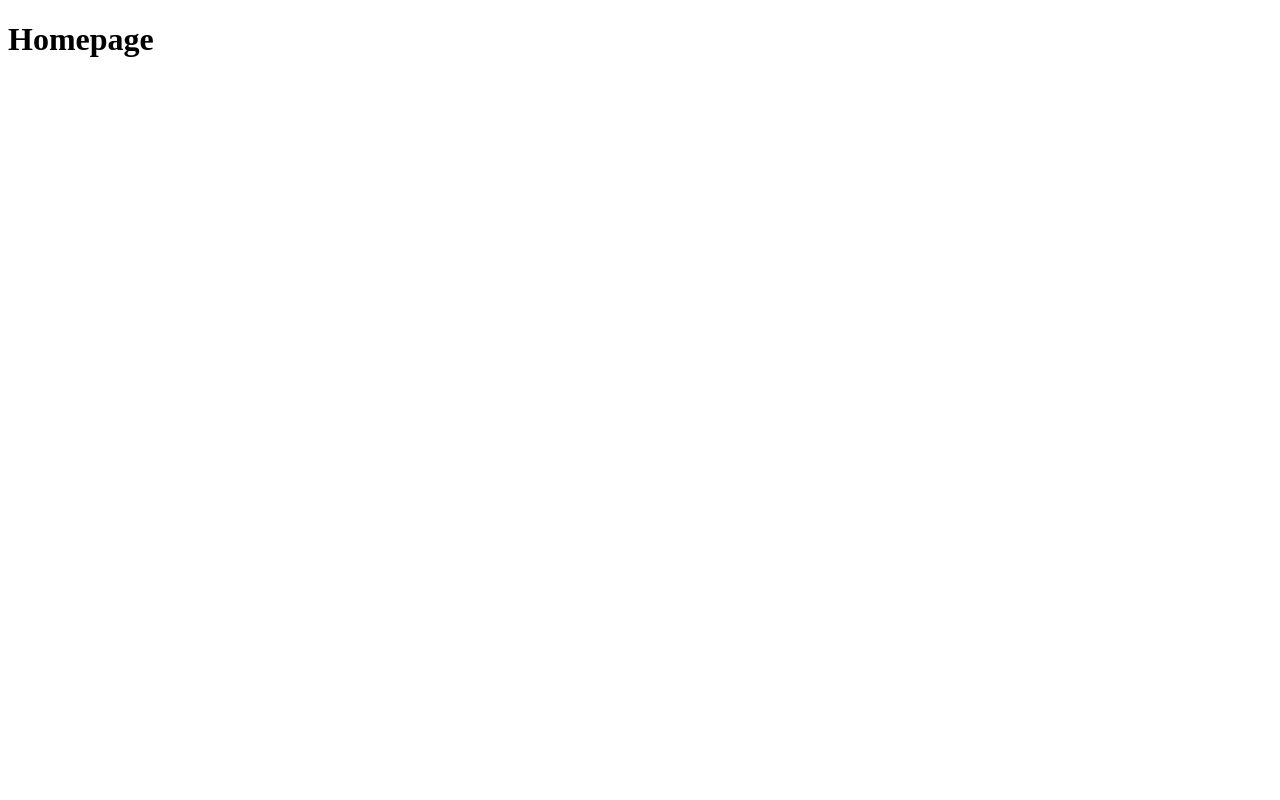
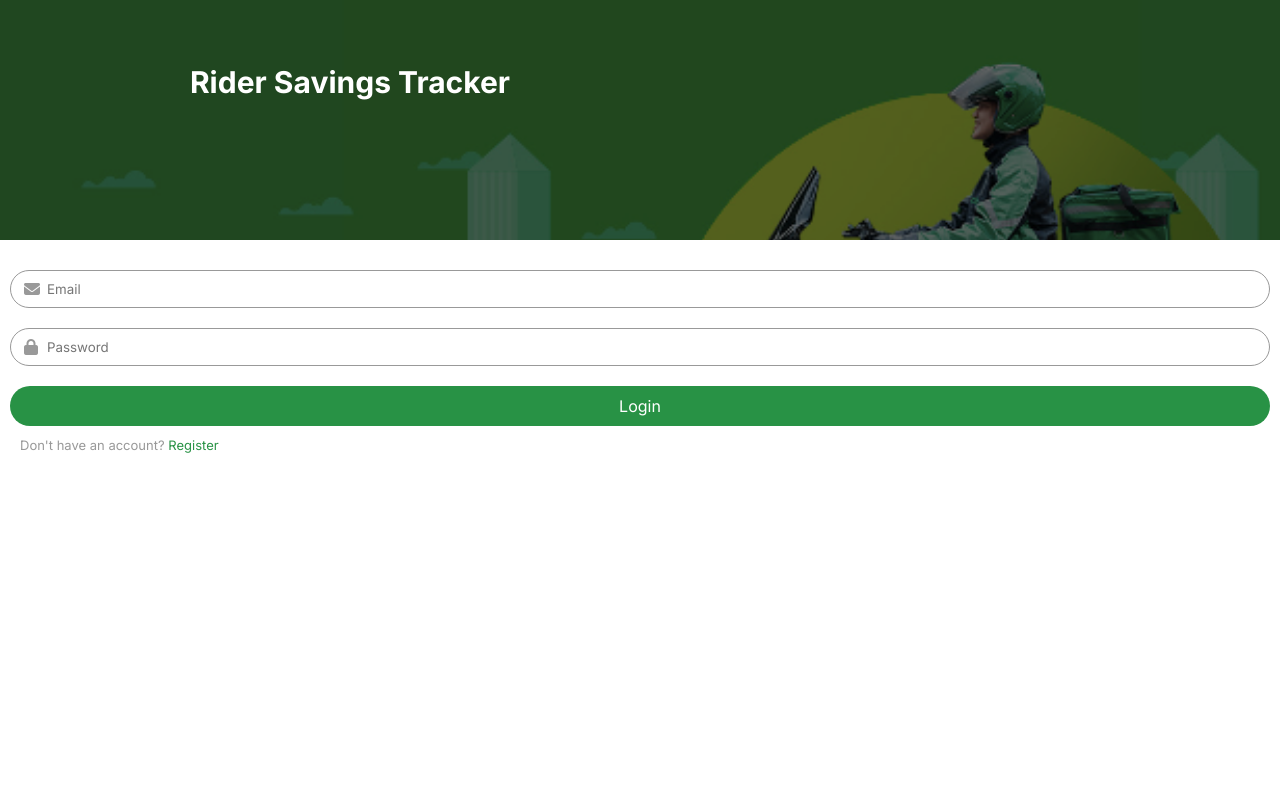
Before and after one commit to charliesumalag/SIMPLESAVINGTRACKERPHP, a PHP site: page / in a window 1280 px wide. Before the commit the page is almost empty. Run offline with PHP 8.4, Linux system fonts and the light colour scheme.

Commit message:
Adding login and register view

```diff
--- /dev/null
+++ b/app/controllers/register.php
@@ -0,0 +1,2 @@
+<?php
+loadView('register');
--- a/app/views/home.view.php
+++ b/app/views/home.view.php
@@ -1,5 +1,24 @@
 <?= loadPartial('head') ?>
-
-<h1>Homepage</h1>
+<div class="l-main-container">
+    <header class="l-header-container">
+        <div class="l-header-text-conntainer">
+            <h1 class="l-header-text">Rider Savings Tracker</h1>
+        </div>
+    </header>
+    <form action="" class="l-form">
+        <div class="l-input-container">
+            <i class="fa-solid fa-envelope l-icon"></i>
+            <input class="l-input-text" type="text" placeholder="Email">
+        </div>
+        <div class="l-input-container">
+            <i class="fa-solid fa-lock l-icon"></i>
+            <input class="l-input-text" type="text" placeholder="Password">
+        </div>
+        <div class="l-button-container">
+            <button class="l-btn-login-text">Login</button>
+        </div>
+    </form>
+    <p class="account-text">Don't have an account? <a href="/register"><span class="l-register-text">Register</span></a></p>
+</div>
 
 <?= loadPartial('footer'); ?>
--- a/app/views/partials/head.php
+++ b/app/views/partials/head.php
@@ -5,7 +5,7 @@
     <meta charset="UTF-8" />
     <meta http-equiv="X-UA-Compatible" content="IE=edge" />
     <meta name="viewport" content="width=device-width, initial-scale=1.0" />
-
+    <link rel="stylesheet" href="https://cdnjs.cloudflare.com/ajax/libs/font-awesome/6.7.2/css/all.min.css">
     <link rel="stylesheet" href="/css/style.css" />
     <title>Saving Tracker</title>
 </head>
--- a/public/css/style.css
+++ b/public/css/style.css
@@ -0,0 +1,108 @@
+/* FONT FAMILY IMPORT */
+@import url('https://fonts.googleapis.com/css2?family=Inter:ital,opsz,wght@0,14..32,100..900;1,14..32,100..900&display=swap');
+/* RESET DEFAULTS */
+*, *::before, *::after{
+    box-sizing: border-box;
+    padding: 0;
+    margin: 0;
+}
+html{
+    font-size: 62.5%;
+}
+body{
+    width: 100%;
+    height: 100vh;
+    font-size: 1.6rem;
+    line-height: 1.5;
+    font-family: "Inter", serif;
+}
+
+a{
+    text-decoration: none;
+    color: inherit;
+}
+li{
+    list-style: none;
+    color: inherit;
+}
+input{
+    font-family: inherit;
+}
+/* LOGIN CSS */
+.l-header-container{
+    width: 100%;
+    height: 30vh;
+    position: relative;
+    background-image: url('../images/grab.png');
+    background-repeat: no-repeat;
+    background-size: cover;
+}
+.l-header-container::before {
+    content: '';
+    position: absolute;
+    top: 0;
+    left: 0;
+    width: 100%;
+    height: 100%;
+    background-color: rgba(0, 0, 0, 0.6);
+    z-index: 1;
+}
+.l-header-text-conntainer{
+    position: absolute;
+    top: 25%;
+    left: 3rem;
+    width: 50%;
+}
+
+.l-header-text {
+    position: relative;
+    z-index: 2;
+    color: white;
+    text-align: center;
+    font-size: 3rem;
+}
+.l-form{
+    margin-top: 2rem;
+    padding: 1rem;
+    display: flex;
+    flex-direction: column;
+    gap: 2rem;
+}
+.l-input-container, .l-button-container{
+    width: 100%;
+    position: relative;
+}
+.l-icon{
+    position: absolute;
+    color: #999;
+    top: 50%;
+    left: 1.4rem;
+    transform: translateY(-50%);
+}
+.l-input-text{
+    width: 100%;
+    padding: 1rem 3.6rem;
+    outline: none;
+    border-radius: 2rem;
+    border: 0.5px solid #999;
+    color: #777;
+    font-family: inherit;
+}
+.l-btn-login-text{
+    width: 100%;
+    padding: 1rem 1rem;
+    border-radius: 2rem;
+    background-color: #289245;
+    border: none;
+    color: white;
+    font-size: 1.6rem;
+    font-family: inherit;
+}
+.account-text{
+    font-size: 1.3rem;
+    color: #999;
+    padding-inline: 2rem;
+}
+.l-register-text{
+    color: #289245;
+}
--- a/routes.php
+++ b/routes.php
@@ -2,3 +2,4 @@
 
 
 $router->get('/', 'app/controllers/home.php');
+$router->get('/register', 'app/controllers/register.php');
```
Also changed, not shown: app/views/register.view.php (added, +33 -0 lines), public/images/grab.png (added), public/images/grabfood.jpg (added).
